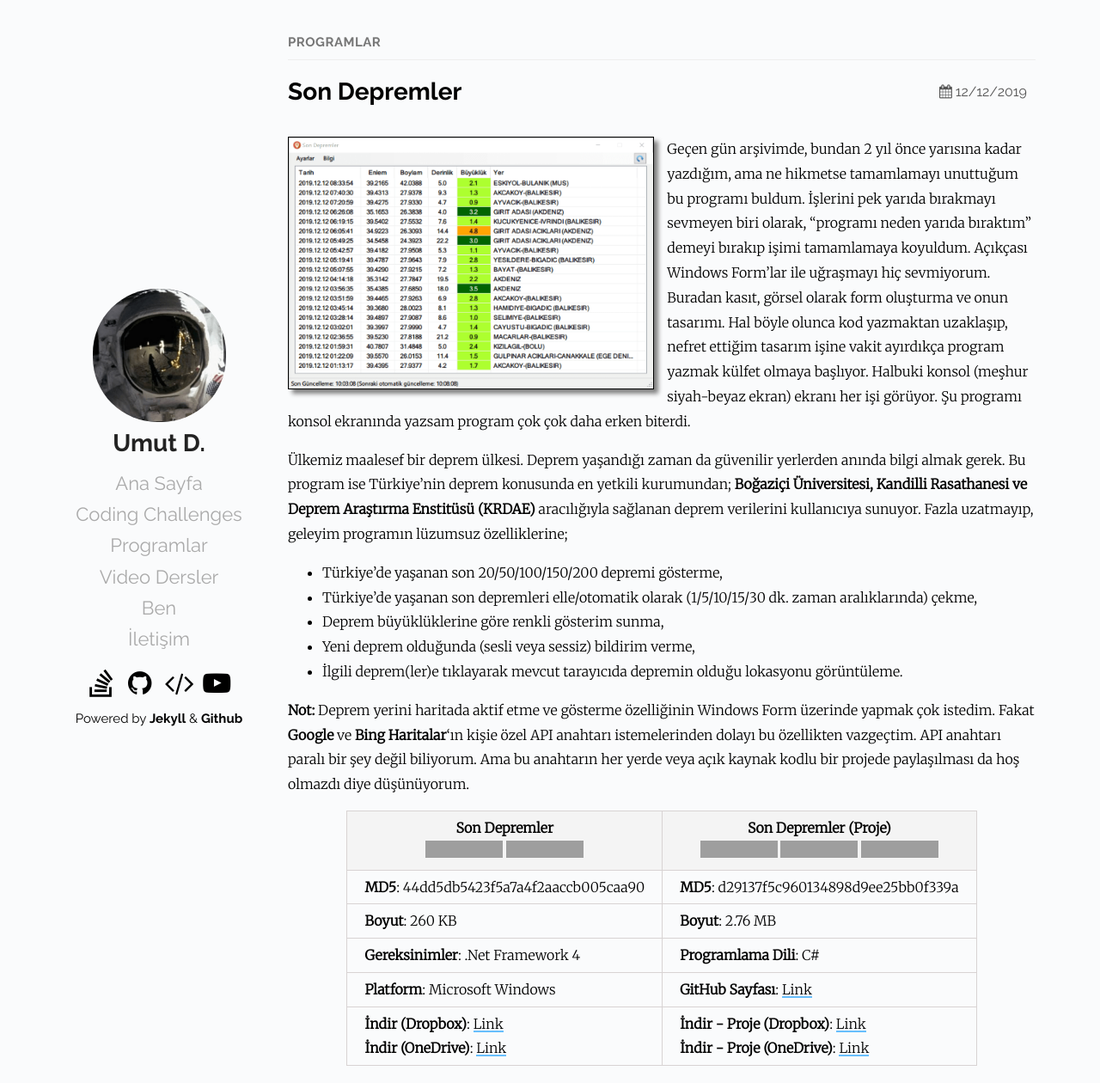
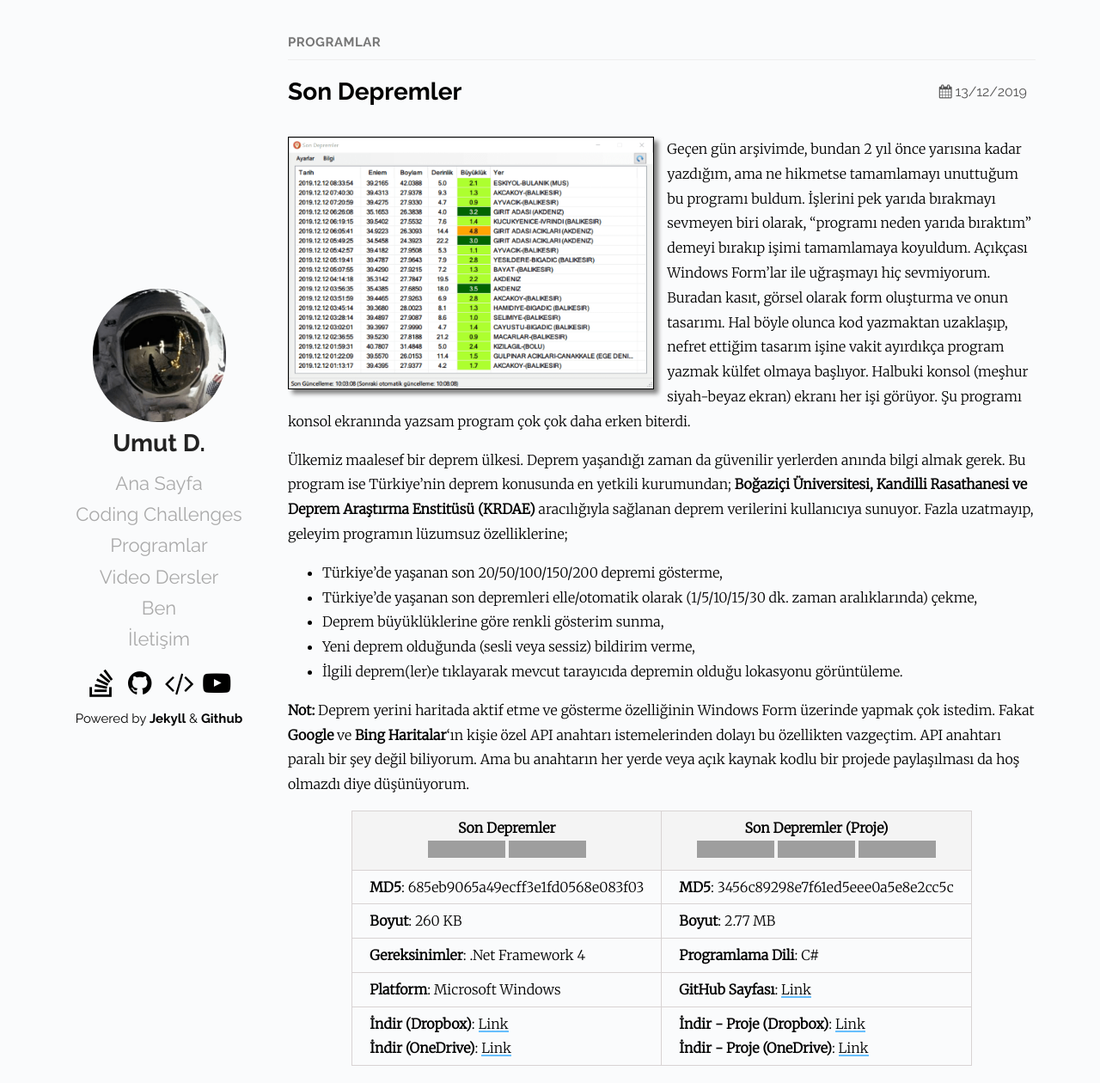
Before and after one commit to Umut-D/umutd.com, a Jekyll site: the page built from _posts/programlar/2019-12-13-son-depremler.md, in a window 1280 px wide and 1260 px high. Shown: the whole window at 86% size. Built offline with Jekyll 4.4.1, drawn with Linux system fonts in a browser that asks for light colours; grey boxes are pictures that could not be loaded.

```diff
--- a/_posts/programlar/2019-12-12-son-depremler.md
+++ b/_posts/programlar/2019-12-13-son-depremler.md
@@ -1,7 +1,7 @@
 ---
 layout: post
 title: Son Depremler
-date: 2019-12-12 19:20 +0300
+date: 2019-12-13 19:20 +0300
 categories: Programlar
 tags: Deprem, Son Depremler
 excerpt: Geçen gün arşivimde, bundan 2 yıl önce yarısına kadar yazdığım, ama ne hikmetse tamamlamayı unuttuğum bu programı buldum. İşlerini pek yarıda bırakmayı sevmeyen biri olarak, "programı neden yarıda bıraktım" demeyi bırakıp işimi tamamlamaya koyuldum...
@@ -21,10 +21,10 @@
 **Not:** Deprem yerini haritada aktif etme ve gösterme özelliğinin Windows Form üzerinde yapmak çok istedim. Fakat **Google** ve **Bing Haritalar**'ın kişie özel API anahtarı istemelerinden dolayı bu özellikten vazgeçtim. API anahtarı paralı bir şey değil biliyorum. Ama bu anahtarın her yerde veya açık kaynak kodlu bir projede paylaşılması da hoş olmazdı diye düşünüyorum.
 
 {:.tablo-ortali}
-| Son Depremler <br>![Versiyon](https://img.shields.io/badge/Versiyon-1.06-blueviolet.svg?style=flat) ![Durum](https://img.shields.io/badge/Durum-Çalışıyor-success.svg?style=flat) |  Son Depremler (Proje)<br>![Lisans](https://img.shields.io/badge/Lisans-MIT-blue.svg?style=flat) ![Durum](https://img.shields.io/badge/Proje-Sonlandırıldı-lightgray.svg?style=flat) ![Arşiv](https://img.shields.io/badge/Arşiv-orange.svg?style=flat)|
+| Son Depremler <br>![Versiyon](https://img.shields.io/badge/Versiyon-1.07-blueviolet.svg?style=flat) ![Durum](https://img.shields.io/badge/Durum-Çalışıyor-success.svg?style=flat) |  Son Depremler (Proje)<br>![Lisans](https://img.shields.io/badge/Lisans-MIT-blue.svg?style=flat) ![Durum](https://img.shields.io/badge/Proje-Sonlandırıldı-lightgray.svg?style=flat) ![Arşiv](https://img.shields.io/badge/Arşiv-orange.svg?style=flat)|
 |----------------------------------------- -|-------------------------------------------|
-| **MD5**: 44dd5db5423f5a7a4f2aaccb005caa90 | **MD5**: d29137f5c960134898d9ee25bb0f339a |
-| **Boyut**:  260 KB                       | **Boyut**:  2.76 MB                         |
+| **MD5**: 685eb9065a49ecff3e1fd0568e083f03 | **MD5**: 3456c89298e7f61ed5eee0a5e8e2cc5c |
+| **Boyut**:  260 KB                       | **Boyut**:  2.77 MB                         |
 | **Gereksinimler**: .Net Framework 4     | **Programlama Dili**: C# |
 | **Platform**: Microsoft Windows           | **GitHub Sayfası**: [Link](https://github.com/Umut-D/Son-Depremler) |
 | **İndir (Dropbox)**: [Link](https://www.dropbox.com/s/ohlch6m0icorxes/son-depremler.zip?dl=1) <br> **İndir (OneDrive)**: [Link](https://1drv.ms/u/s!Amxylb8Jtc0Ym1wA8N1AeUW23CAP?e=HDrtRx)       | **İndir - Proje (Dropbox)**: [Link](https://www.dropbox.com/s/jjx7d3xfftkkooj/son-depremler-proje.zip?dl=1) <br> **İndir - Proje (OneDrive)**: [Link](https://1drv.ms/u/s!Amxylb8Jtc0Ym13sECmZeltZwJLf?e=Cyyzeg) |
--- a/assets/program-versions/son-depremler.xml
+++ b/assets/program-versions/son-depremler.xml
@@ -1,4 +1,4 @@
 <?xml version="1.0" encoding="utf-8"?>
 <program>
-<depremler name="Son Depremler" version="1.06" />
+<depremler name="Son Depremler" version="1.07" />
 </program>
```
